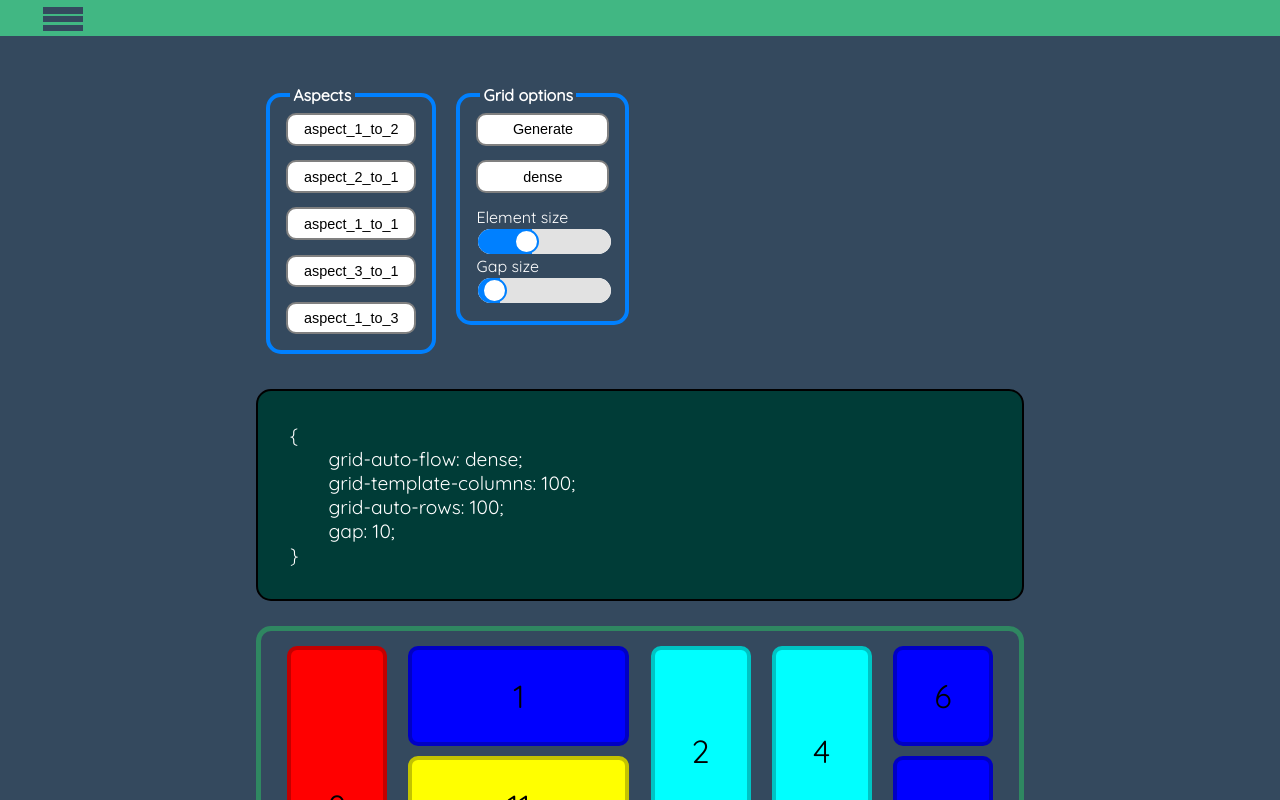
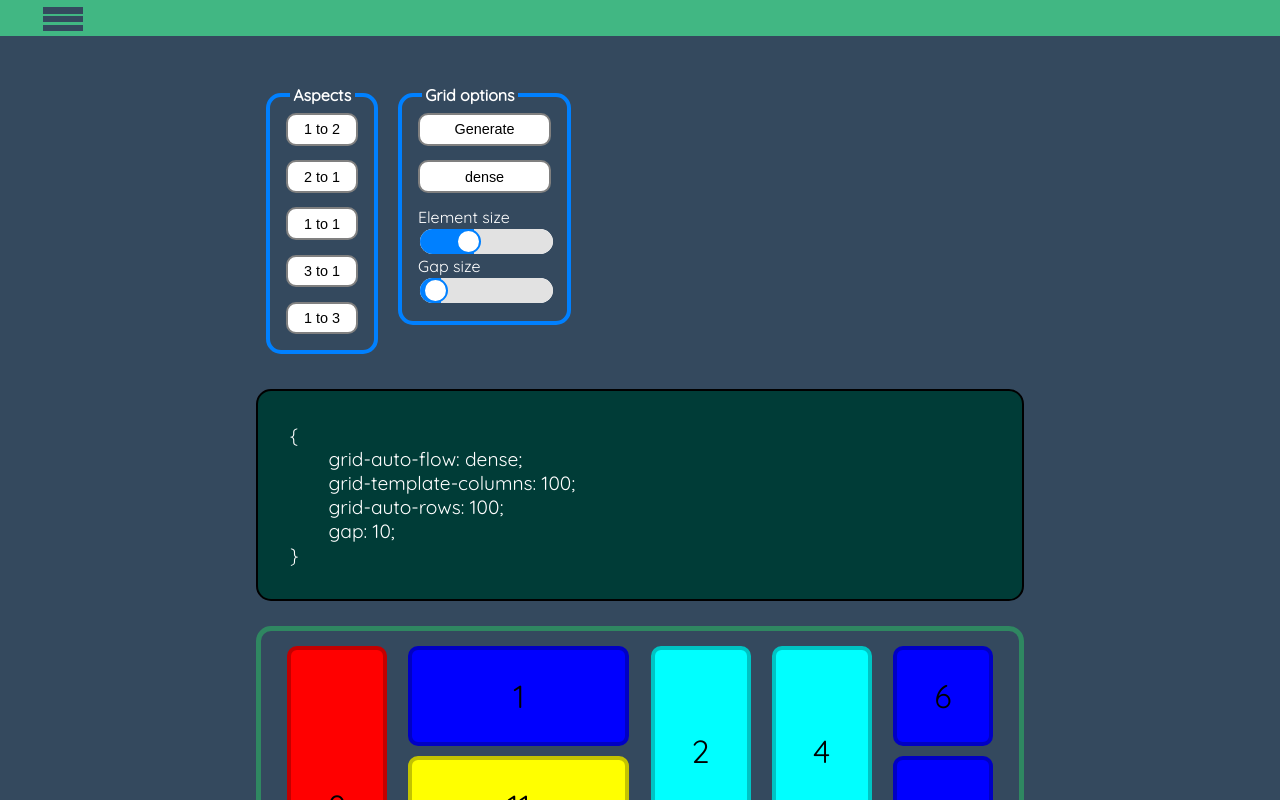
Before and after one commit to RZEPI/engineering-thesis-vue, a Vue app in the folder vue-app/: page /Grid in a window 1280 px wide. Shown: the top 800 px of the page. Built offline with nearby package versions, Linux system fonts and the light colour scheme.

Commit message:
[Vue][GridPage] Fix aspects texts

```diff
--- /dev/null
+++ b/vue-app/src/models/AspectState.ts
@@ -0,0 +1,6 @@
+export type AspectState = {
+  id: number;
+  aspectClass: string;
+  aspectText: string;
+  selected: boolean;
+};
--- a/vue-app/src/pages/GridPage.vue
+++ b/vue-app/src/pages/GridPage.vue
@@ -12,7 +12,7 @@
                 textDecoration: !el.selected ? 'line-through' : 'none',
               }"
             >
-              {{ el.aspect }}
+              {{ el.aspectText }}
             </grid-config-button>
           </grid-button-window>
 
@@ -80,6 +80,7 @@ import GridButtonWindow from "../components/GridButtonWindow.vue";
 import { CSSProperties, ref } from "vue";
 import { subtractWithSaturation8bit } from "../utils";
 import { colors } from "../static/GridElements";
+import { AspectState } from "../models/AspectState";
 
 type GeneratedElement = {
   id: number;
@@ -101,17 +102,15 @@ const _cssProps = ref<CSSProperties>({
   gap: gapSize.value,
 });
 
-const allAspects = ref<ElementAspect[]>([
-  { id: 1, aspect: "aspect_1_to_2", selected: true },
-  { id: 2, aspect: "aspect_2_to_1", selected: true },
-  { id: 3, aspect: "aspect_1_to_1", selected: true },
-  { id: 4, aspect: "aspect_3_to_1", selected: true },
-  { id: 5, aspect: "aspect_1_to_3", selected: true },
+const allAspects = ref<AspectState[]>([
+  { id: 1, aspectClass: "aspect_1_to_2", aspectText: "1 to 2", selected: true },
+  { id: 2, aspectClass: "aspect_2_to_1", aspectText: "2 to 1", selected: true },
+  { id: 3, aspectClass: "aspect_1_to_1", aspectText: "1 to 1", selected: true },
+  { id: 4, aspectClass: "aspect_3_to_1", aspectText: "3 to 1", selected: true },
+  { id: 5, aspectClass: "aspect_1_to_3", aspectText: "1 to 3", selected: true },
 ]);
 
 const elements = ref<GeneratedElement[]>(getGeneratedElements());
-
-type ElementAspect = { id: number; aspect: string; selected: boolean };
 
 function changeElementSize(e: InputEvent) {
   const target = e.target as HTMLInputElement;
@@ -146,11 +145,11 @@ function getRandomAspect() {
   let activeAspects = allAspects.value.filter((aspect) => aspect.selected);
 
   if (activeAspects.length == 0) {
-    return allAspects.value[0].aspect;
+    return allAspects.value[0].aspectClass;
   }
 
   const randomIndex = Math.floor(Math.random() * activeAspects.length);
-  return activeAspects[randomIndex].aspect;
+  return activeAspects[randomIndex].aspectClass;
 }
 
 function getGeneratedElements(): GeneratedElement[] {
```
